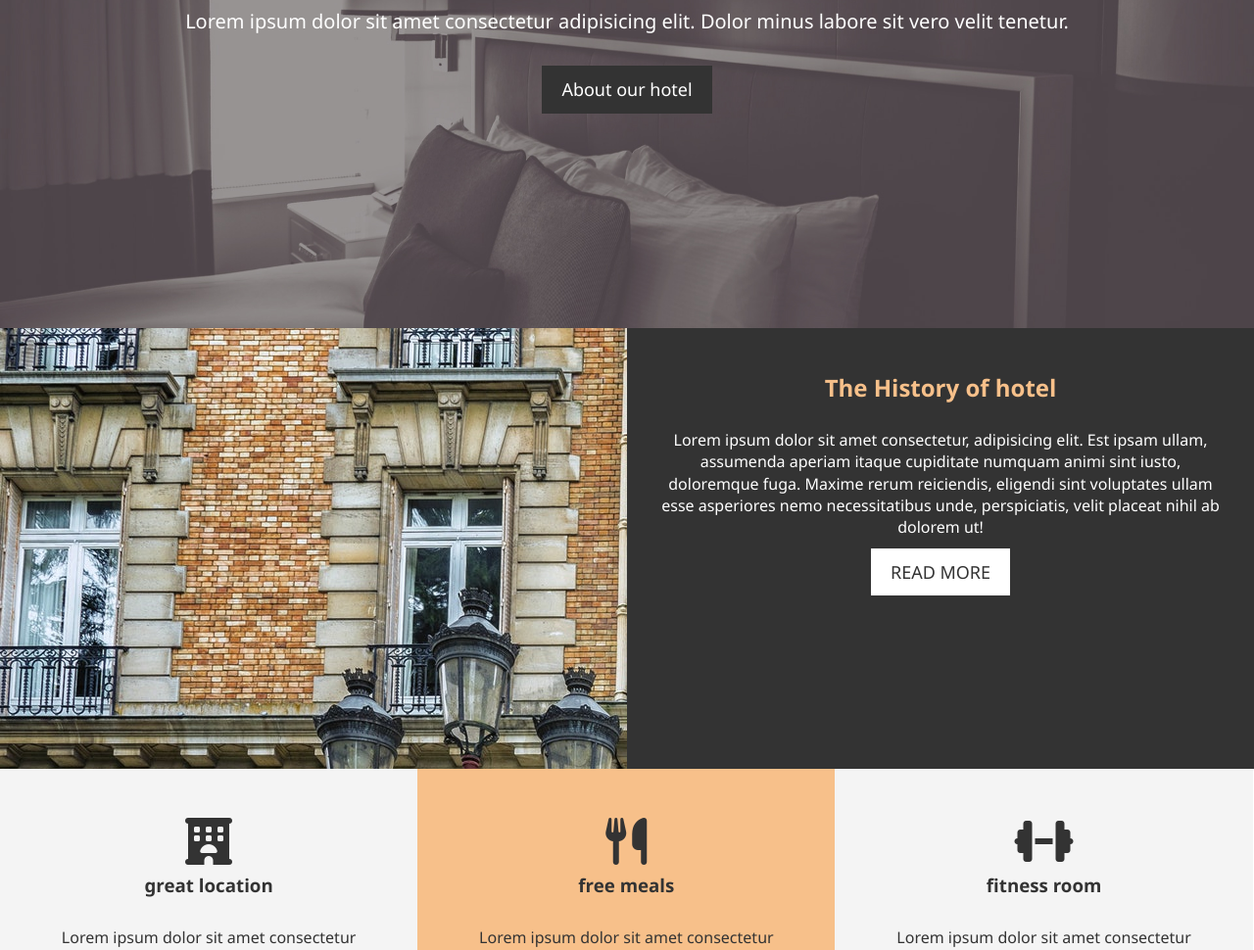
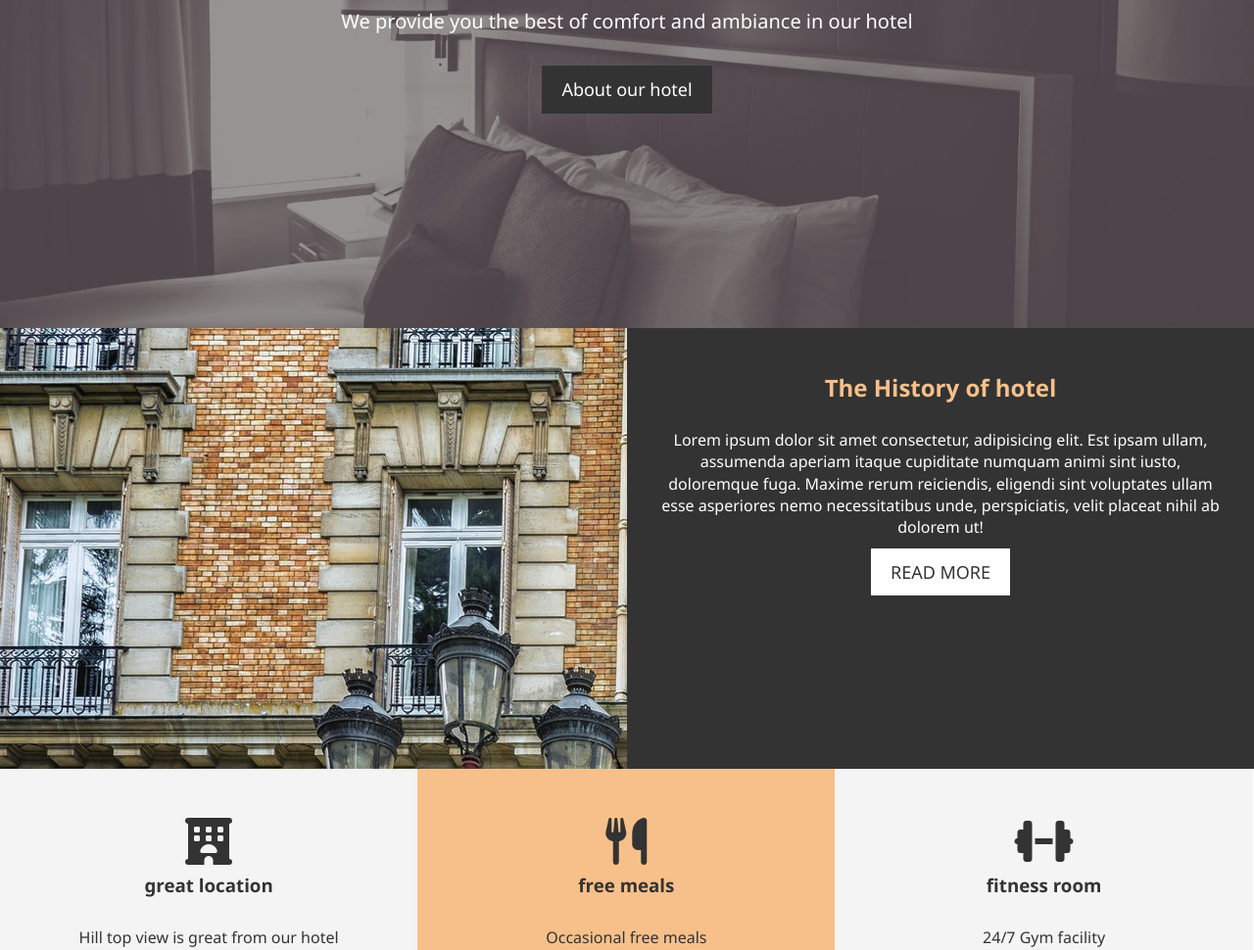
Before and after one commit to KHANSIRAJ/hotel-site, a plain HTML site: page index.html in a window 1280 px wide. Shown: the part 327-1297 px from the top of the page at 98% size. Drawn offline with Linux system fonts and the light colour scheme.

Commit message:
Update index.html

```diff
--- a/index.html
+++ b/index.html
@@ -26,7 +26,7 @@
     <div class="container">
       <div class="showcase-content">
         <h1><span class="text-primary">enjoy</span> your stay</h1>
-        <p class="lead">Lorem ipsum dolor sit amet consectetur adipisicing elit. Dolor minus labore sit vero velit tenetur.</p>
+        <p class="lead">We provide you the best of comfort and ambiance in our hotel</p>
         <a class="btn" href="about.html">About our hotel</a>
       </div>
     </div>
@@ -46,17 +46,17 @@
   <div class="box bg-light">
     <i class="fas fa-hotel fa-3x"></i>
     <h3>great location</h3>
-    <p>Lorem ipsum dolor sit amet consectetur adipisicing elit. Facilis, necessitatibus!</p>
+    <p>Hill top view is great from our hotel </p>
   </div>
   <div class="box bg-primary">
     <i class="fas fa-utensils fa-3x"></i>
     <h3>free meals</h3>
-    <p>Lorem ipsum dolor sit amet consectetur adipisicing elit. Facilis, necessitatibus!</p>
+    <p>Occasional free meals</p>
   </div>
   <div class="box bg-light">
     <i class="fas fa-dumbbell fa-3x"></i>
     <h3>fitness room</h3>
-    <p>Lorem ipsum dolor sit amet consectetur adipisicing elit. Facilis, necessitatibus!</p>
+    <p>24/7 Gym facility</p>
   </div>
 </section>
 
```
